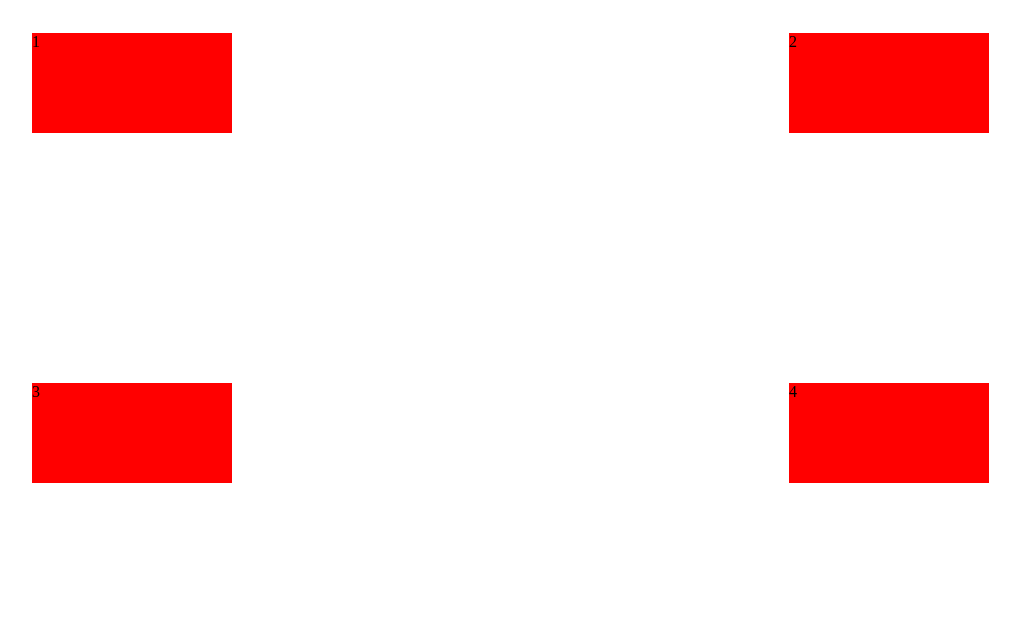
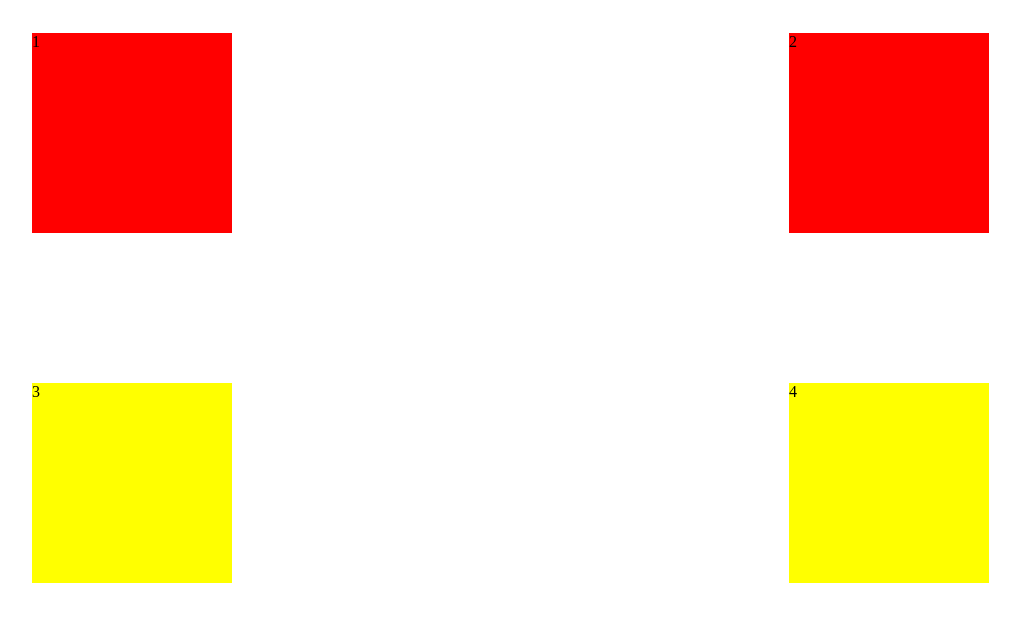
Before and after one commit to mohitmasiwal/csspractise, a plain HTML site: page main.html in a window 1280 px wide. Shown: the whole page, without its empty margins (1-1021 px from the left). Drawn offline with Linux system fonts and the light colour scheme.

Commit message:
new commit

```diff
--- a/main.css
+++ b/main.css
@@ -2,13 +2,35 @@
 .parent{
     display:block;
 }
-.main:hover{
+.main1:hover{
    transform: rotate(25deg);
    border-radius: 50%;
+   transition: all 1s ease-in-out;
+   background-color: cornflowerblue;
 }
-.main{
+.main2:hover {
+    transform:  translate(300px, 50px);
+    border-radius: 50%;
+    transition: all 1s ease-in-out;
+    background-color: khaki;
+    background-image: url("https://cdn.pixabay.com/photo/2023/01/30/20/13/devil-7756538_960_720.jpg");
+    background-size: cover;
+    background-position: center;
+    background-repeat: no-repeat;
+
+ }
+
+.main1{
     background-color: red;
-    height:100px;
+    height:200px;
+    width: 200px;
+   margin: 25px;
+
+   ;
+}
+.main2{
+    background-color: yellow;
+    height:200px;
     width: 200px;
    margin: 25px;
 
--- a/main.html
+++ b/main.html
@@ -8,10 +8,10 @@
 </head>
 <body>
     <div class="parent">
-    <div class="main">1</div>
-    <div class="main">2</div>
-    <div class="main">3</div>
-    <div class="main">4</div>
+    <div class="main1">1</div>
+    <div class="main1">2</div>
+    <div class="main2">3</div>
+    <div class="main2">4</div>
 </div>
 </body>
 </html>
```
